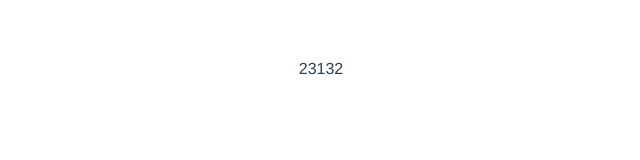
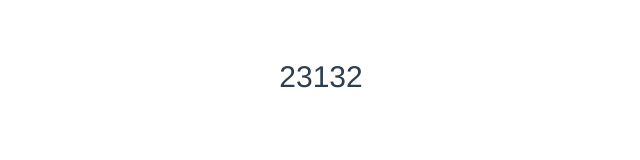
Before and after one commit to focusdroid/Vue-Obj-qunaer, a Vue app: page / in a window 1280 px wide. Shown: the top 160 px of the page, without its empty margins (319-959 px from the left). Built offline with nearby package versions, Linux system fonts and the light colour scheme.

Commit message:
安装sass

```diff
--- a/package.json
+++ b/package.json
@@ -36,7 +36,7 @@
     "chromedriver": "^2.27.2",
     "copy-webpack-plugin": "^4.0.1",
     "cross-spawn": "^5.0.1",
-    "css-loader": "^0.28.0",
+    "css-loader": "^0.28.11",
     "eslint": "^4.15.0",
     "eslint-config-standard": "^10.2.1",
     "eslint-friendly-formatter": "^3.0.0",
@@ -54,6 +54,7 @@
     "jest-serializer-vue": "^0.3.0",
     "nightwatch": "^0.9.12",
     "node-notifier": "^5.1.2",
+    "node-sass": "^4.9.2",
     "optimize-css-assets-webpack-plugin": "^3.2.0",
     "ora": "^1.2.0",
     "portfinder": "^1.0.13",
@@ -61,9 +62,11 @@
     "postcss-loader": "^2.0.8",
     "postcss-url": "^7.2.1",
     "rimraf": "^2.6.0",
+    "sass-loader": "^7.0.3",
     "selenium-server": "^3.0.1",
     "semver": "^5.3.0",
     "shelljs": "^0.7.6",
+    "style-loader": "^0.21.0",
     "uglifyjs-webpack-plugin": "^1.1.1",
     "url-loader": "^0.5.8",
     "vue-jest": "^1.0.2",
--- a/src/components/HelloWorld.vue
+++ b/src/components/HelloWorld.vue
@@ -1,6 +1,6 @@
 <template>
   <div class="hello">
-    23132
+    <p>23132</p>
   </div>
 </template>
 
@@ -16,19 +16,10 @@ export default {
 </script>
 
 <!-- Add "scoped" attribute to limit CSS to this component only -->
-<style scoped>
-h1, h2 {
-  font-weight: normal;
-}
-ul {
-  list-style-type: none;
-  padding: 0;
-}
-li {
-  display: inline-block;
-  margin: 0 10px;
-}
-a {
-  color: #42b983;
+<style scoped lang="scss">
+.hello{
+  p {
+    font-size:30px;
+  }
 }
 </style>
```
Also changed, not shown: 2 other files (tests, documents, lock files or other folders).
